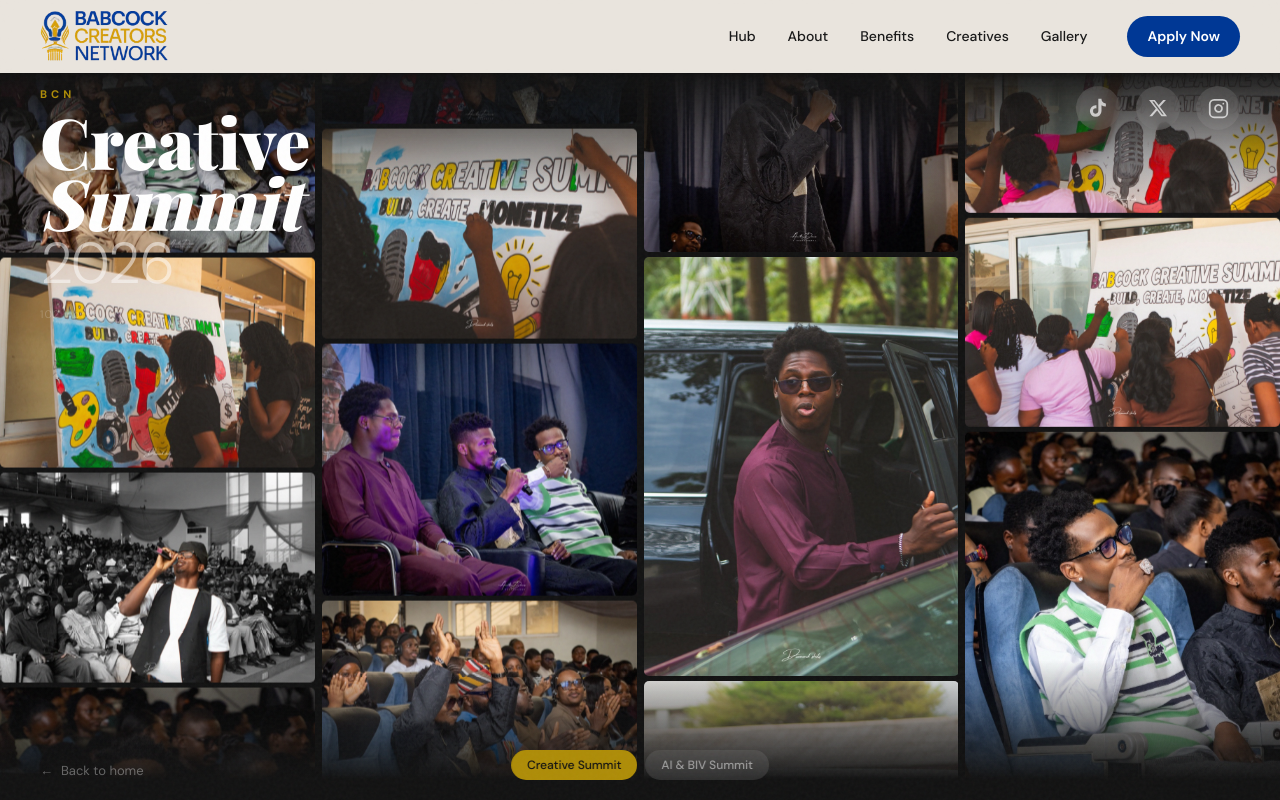
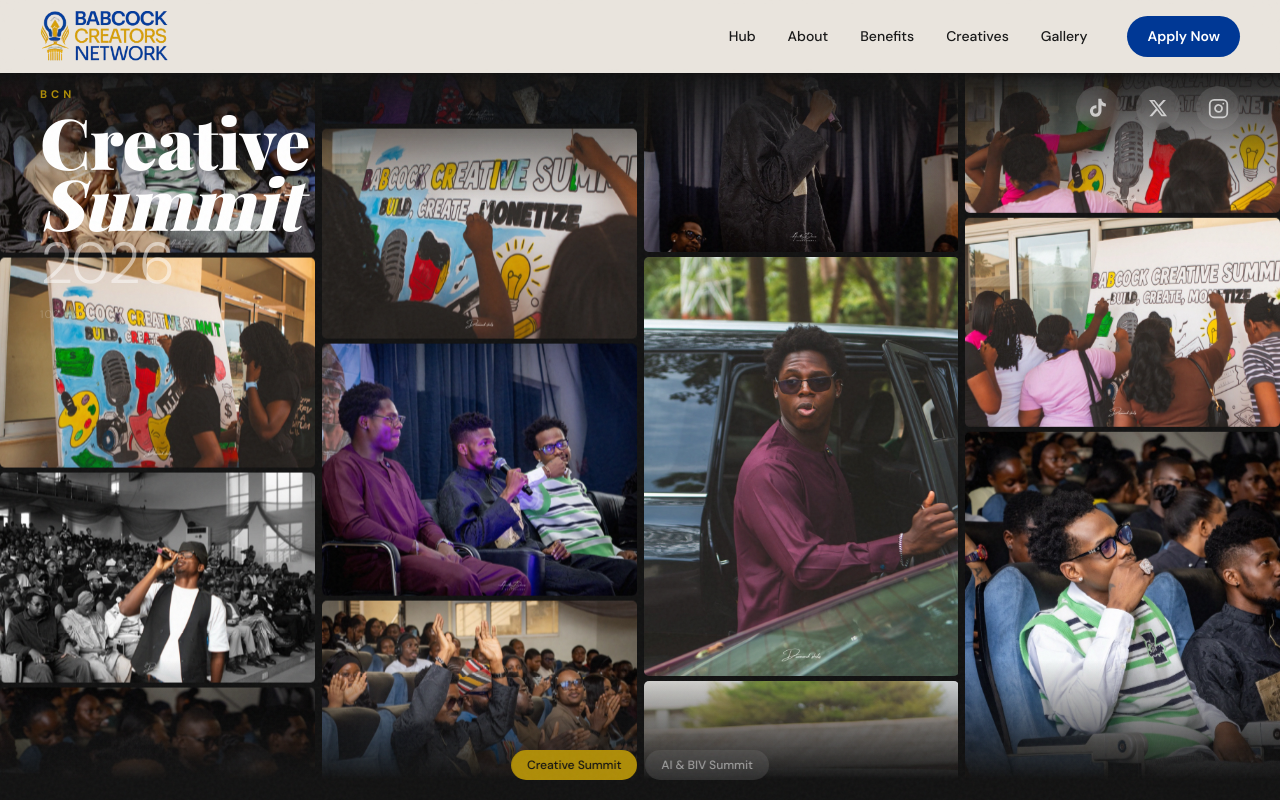
Before and after one commit to Kachi-Obata/BabcockCreatorsNetwork, a Next.js app: page /gallery in a window 1280 px wide. Built offline with nearby package versions, Linux system fonts and the light colour scheme.

Commit message:
nav bug fix. Removed redundant back to home button from gallery

```diff
--- a/app/components/Navbar.tsx
+++ b/app/components/Navbar.tsx
@@ -163,7 +163,7 @@
                   animate={{ opacity: 1, y: 0 }}
                   transition={{ delay: 0 }}
                   onClick={() => handleNavClick(backLink.href)}
-                  className="font-[family-name:var(--font-dm-sans)] text-base text-white/80 hover:text-white transition-colors duration-200"
+                  className="font-[family-name:var(--font-playfair)] text-3xl text-white hover:text-[#AE8C07] transition-colors duration-200"
                 >
                   {backLink.label}
                 </motion.button>
--- a/app/gallery/page.tsx
+++ b/app/gallery/page.tsx
@@ -414,16 +414,6 @@
         ))}
       </div>
 
-      {/* Back link — bottom left */}
-      <a
-        href="/"
-        className="absolute bottom-5 left-6 lg:left-10 z-[600] text-white/35 hover:text-white/80 transition-colors duration-300 text-[13px] flex items-center gap-2"
-        style={{ fontFamily: "var(--font-dm-sans)" }}
-      >
-        <span>←</span>
-        <span>Back to home</span>
-      </a>
-
       {/* Event toggle — bottom centre */}
       <div className="absolute bottom-5 left-1/2 -translate-x-1/2 z-[600] flex items-center gap-2">
         {(Object.keys(EVENTS) as EventKey[]).map((key) => (
```
